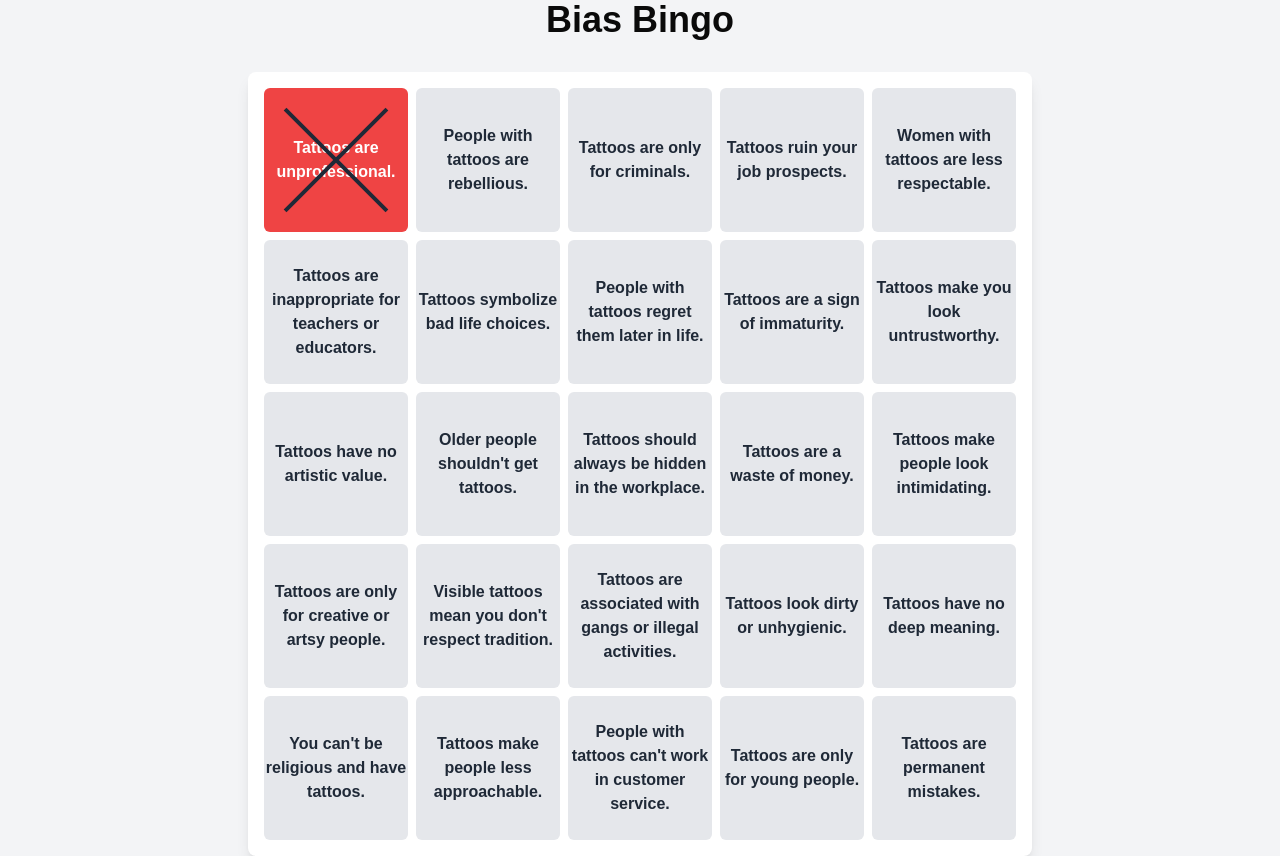
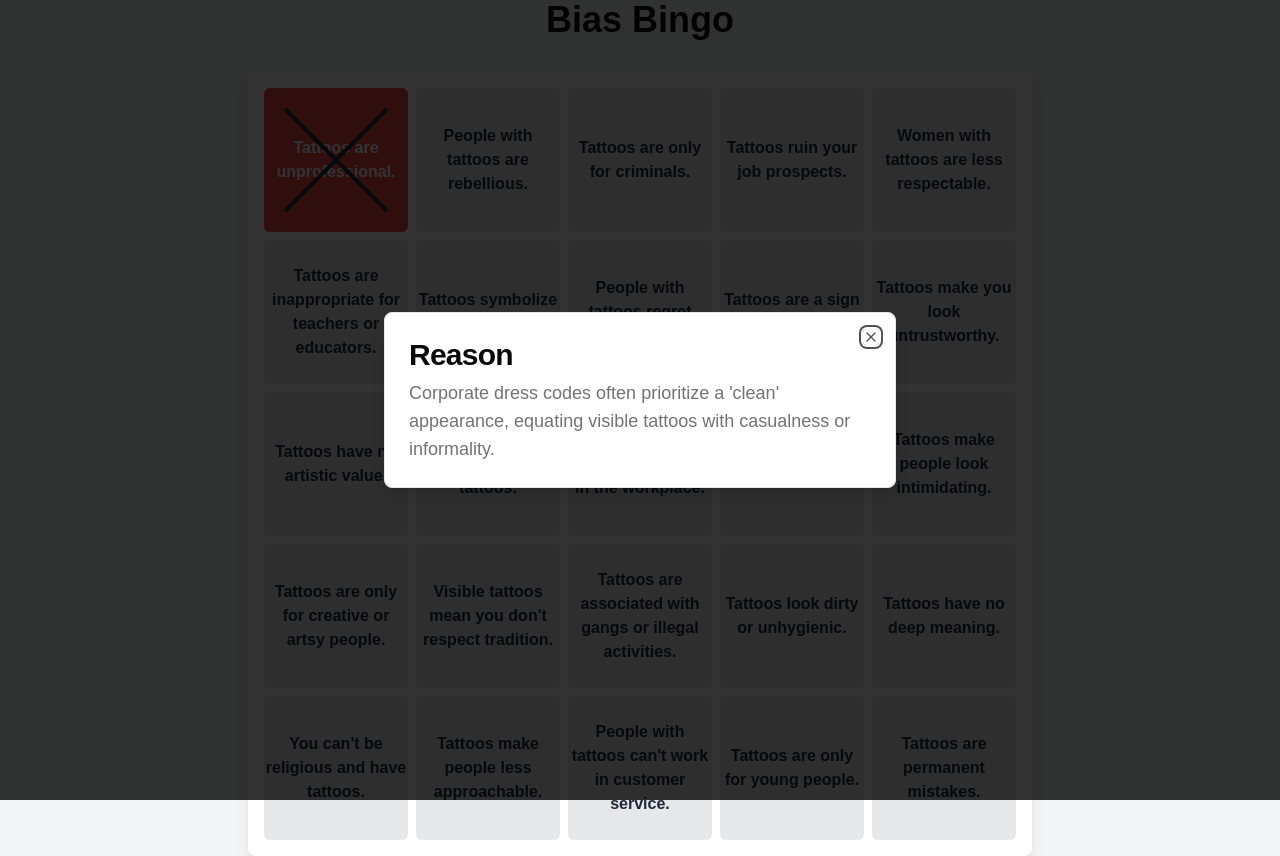
Before and after one commit to kdlibiran/bias-bingo, a Next.js app: page / in a window 1280 px wide. Both pictures are taken after a click on the button "Tattoos are unprofessional.". Built offline with nearby package versions, Linux system fonts and the light colour scheme.

Commit message:
add reasons

```diff
--- a/app/page.tsx
+++ b/app/page.tsx
@@ -2,6 +2,14 @@
 
 import { useState, useEffect } from 'react'
 import { BingoBox } from '@/components/bingo-box'
+import {
+  Dialog,
+  DialogContent,
+  DialogDescription,
+  DialogHeader,
+  DialogTitle,
+  DialogTrigger,
+} from "@/components/ui/dialog"
 
 const statements = [
   `Tattoos are unprofessional.`,
@@ -31,14 +39,46 @@ const statements = [
   `Tattoos are permanent mistakes.`
 ];
 
+const reasons = [
+  "Corporate dress codes often prioritize a 'clean' appearance, equating visible tattoos with casualness or informality.",
+  "Tattoos have been symbols of defiance in youth culture and rebellion against societal norms.",
+  "Historically, tattoos were used to mark prisoners in some cultures, linking them to criminality.",
+  "Some employers see tattoos as unprofessional or distracting in customer-facing roles.",
+  "Traditional gender roles associate women with purity or modesty, making tattoos appear rebellious or provocative.",
+  "Educators are expected to be 'role models,' and tattoos might be seen as setting a 'bad example' for students.",
+  "Tattoos are often seen as impulsive decisions due to their permanence, symbolizing lack of foresight.",
+  "Tattoos were historically associated with certain subcultures, creating a perception of immaturity.",
+  "Media often portrays tattooed characters as villains or untrustworthy individuals.",
+  "People who don't consider tattoos as art see them as unrefined or meaningless scribbles.",
+  "Society often views older people with tattoos as out of place or trying to appear younger.",
+  "Traditional workplaces value conformity, where tattoos are perceived as inappropriate.",
+  "Tattoos can be seen as extravagant, with critics viewing them as a waste of money.",
+  "Large or bold tattoos might be interpreted as aggressive or intimidating.",
+  "Creative or artsy people are more likely associated with tattoos due to their visual nature.",
+  "Tattoos challenge cultural norms in conservative societies, leading to the perception of disrespect.",
+  "Some tattoos have been co-opted by gangs, creating a lingering association.",
+  "Misconceptions about hygiene during tattooing lead to views of tattoos being unsanitary.",
+  "People assume tattoos are done without deep thought or purpose.",
+  "Religious interpretations of tattoos as desecrating the 'body as a temple' lead to discrimination.",
+  "Tattoos can make people appear unapproachable to those uncomfortable with visible body art.",
+  "Tattoos in customer service are sometimes seen as distracting or unprofessional.",
+  "Older generations often view tattoos as a 'young person's trend,' dismissing them for older people.",
+  "Many see tattoos as permanent regrets due to changing tastes or circumstances.",
+  "Tattoos' historical association with punishment or marginalization contributes to their stigma."
+];
+
 export default function Home() {
   const [board, setBoard] = useState(Array(25).fill(false))
   const [hasBingo, setHasBingo] = useState(false)
+  const [selectedReason, setSelectedReason] = useState<string | null>(null)
+  const [isDialogOpen, setIsDialogOpen] = useState(false)
 
   const handleBoxClick = (index: number) => {
     const newBoard = [...board]
     newBoard[index] = !newBoard[index]
     setBoard(newBoard)
+    setSelectedReason(reasons[index])
+    setIsDialogOpen(true)
   }
 
   useEffect(() => {
@@ -57,12 +97,19 @@ export default function Home() {
       return false
     }
 
-    setHasBingo(checkBingo())
+    const bingo = checkBingo();
+    setHasBingo(bingo);
+    if (bingo) {
+      setIsDialogOpen(true);
+    }
   }, [board])
 
   return (
     <div className="flex flex-col items-center justify-center min-h-screen bg-gray-100">
       <h1 className="text-4xl font-bold mb-8">Bias Bingo</h1>
+      {hasBingo && (
+        <div className="mb-4 text-2xl font-semibold text-green-600">You've won!</div>
+      )}
       <div className="grid grid-cols-5 gap-2 bg-white p-4 rounded-lg shadow-lg">
         {board.map((marked, index) => (
           <BingoBox
@@ -73,11 +120,17 @@ export default function Home() {
           />
         ))}
       </div>
-      {hasBingo && (
-        <div className="mt-4 text-xl font-bold text-green-600">
-          BINGO! You&apos;ve won!
-        </div>
-      )}
+
+      <Dialog open={isDialogOpen} onOpenChange={setIsDialogOpen}>
+        <DialogContent>
+          <DialogHeader>
+            <DialogTitle className="text-3xl font-bold">{"Reason"}</DialogTitle>
+            <DialogDescription className="text-lg">
+              {selectedReason}
+            </DialogDescription>
+          </DialogHeader>
+        </DialogContent>
+      </Dialog>
     </div>
   )
 }
--- /dev/null
+++ b/components/ui/dialog.tsx
@@ -0,0 +1,122 @@
+"use client"
+
+import * as React from "react"
+import * as DialogPrimitive from "@radix-ui/react-dialog"
+import { X } from "lucide-react"
+
+import { cn } from "@/lib/utils"
+
+const Dialog = DialogPrimitive.Root
+
+const DialogTrigger = DialogPrimitive.Trigger
+
+const DialogPortal = DialogPrimitive.Portal
+
+const DialogClose = DialogPrimitive.Close
+
+const DialogOverlay = React.forwardRef<
+  React.ElementRef<typeof DialogPrimitive.Overlay>,
+  React.ComponentPropsWithoutRef<typeof DialogPrimitive.Overlay>
+>(({ className, ...props }, ref) => (
+  <DialogPrimitive.Overlay
+    ref={ref}
+    className={cn(
+      "fixed inset-0 z-50 bg-black/80  data-[state=open]:animate-in data-[state=closed]:animate-out data-[state=closed]:fade-out-0 data-[state=open]:fade-in-0",
+      className
+    )}
+    {...props}
+  />
+))
+DialogOverlay.displayName = DialogPrimitive.Overlay.displayName
+
+const DialogContent = React.forwardRef<
+  React.ElementRef<typeof DialogPrimitive.Content>,
+  React.ComponentPropsWithoutRef<typeof DialogPrimitive.Content>
+>(({ className, children, ...props }, ref) => (
+  <DialogPortal>
+    <DialogOverlay />
+    <DialogPrimitive.Content
+      ref={ref}
+      className={cn(
+        "fixed left-[50%] top-[50%] z-50 grid w-full max-w-lg translate-x-[-50%] translate-y-[-50%] gap-4 border bg-background p-6 shadow-lg duration-200 data-[state=open]:animate-in data-[state=closed]:animate-out data-[state=closed]:fade-out-0 data-[state=open]:fade-in-0 data-[state=closed]:zoom-out-95 data-[state=open]:zoom-in-95 data-[state=closed]:slide-out-to-left-1/2 data-[state=closed]:slide-out-to-top-[48%] data-[state=open]:slide-in-from-left-1/2 data-[state=open]:slide-in-from-top-[48%] sm:rounded-lg",
+        className
+      )}
+      {...props}
+    >
+      {children}
+      <DialogPrimitive.Close className="absolute right-4 top-4 rounded-sm opacity-70 ring-offset-background transition-opacity hover:opacity-100 focus:outline-none focus:ring-2 focus:ring-ring focus:ring-offset-2 disabled:pointer-events-none data-[state=open]:bg-accent data-[state=open]:text-muted-foreground">
+        <X className="h-4 w-4" />
+        <span className="sr-only">Close</span>
+      </DialogPrimitive.Close>
+    </DialogPrimitive.Content>
+  </DialogPortal>
+))
+DialogContent.displayName = DialogPrimitive.Content.displayName
+
+const DialogHeader = ({
+  className,
+  ...props
+}: React.HTMLAttributes<HTMLDivElement>) => (
+  <div
+    className={cn(
+      "flex flex-col space-y-1.5 text-center sm:text-left",
+      className
+    )}
+    {...props}
+  />
+)
+DialogHeader.displayName = "DialogHeader"
+
+const DialogFooter = ({
+  className,
+  ...props
+}: React.HTMLAttributes<HTMLDivElement>) => (
+  <div
+    className={cn(
+      "flex flex-col-reverse sm:flex-row sm:justify-end sm:space-x-2",
+      className
+    )}
+    {...props}
+  />
+)
+DialogFooter.displayName = "DialogFooter"
+
+const DialogTitle = React.forwardRef<
+  React.ElementRef<typeof DialogPrimitive.Title>,
+  React.ComponentPropsWithoutRef<typeof DialogPrimitive.Title>
+>(({ className, ...props }, ref) => (
+  <DialogPrimitive.Title
+    ref={ref}
+    className={cn(
+      "text-lg font-semibold leading-none tracking-tight",
+      className
+    )}
+    {...props}
+  />
+))
+DialogTitle.displayName = DialogPrimitive.Title.displayName
+
+const DialogDescription = React.forwardRef<
+  React.ElementRef<typeof DialogPrimitive.Description>,
+  React.ComponentPropsWithoutRef<typeof DialogPrimitive.Description>
+>(({ className, ...props }, ref) => (
+  <DialogPrimitive.Description
+    ref={ref}
+    className={cn("text-sm text-muted-foreground", className)}
+    {...props}
+  />
+))
+DialogDescription.displayName = DialogPrimitive.Description.displayName
+
+export {
+  Dialog,
+  DialogPortal,
+  DialogOverlay,
+  DialogTrigger,
+  DialogClose,
+  DialogContent,
+  DialogHeader,
+  DialogFooter,
+  DialogTitle,
+  DialogDescription,
+}
--- a/package.json
+++ b/package.json
@@ -9,6 +9,7 @@
     "lint": "next lint"
   },
   "dependencies": {
+    "@radix-ui/react-dialog": "^1.1.2",
     "class-variance-authority": "^0.7.1",
     "clsx": "^2.1.1",
     "lucide-react": "^0.465.0",
```
Also changed, not shown: 1 other file (tests, documents, lock files or other folders).
